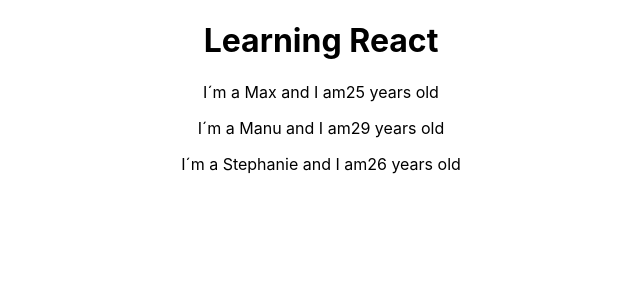
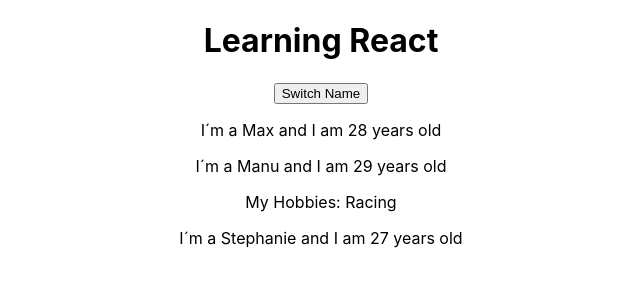
Before and after one commit to divthesign/React, a React (Create React App) app: page / in a window 1280 px wide. Shown: the top 300 px of the page, without its empty margins (319-959 px from the left). Built offline with nearby package versions, Linux system fonts and the light colour scheme.

Commit message:
entendiendo state

```diff
--- a/src/App.js
+++ b/src/App.js
@@ -3,13 +3,22 @@ import './App.css';
 import Person from './Person/Person.js'
 
 class App extends Component {
+  state = {
+    persons: [
+      {name: 'Max', age: 28},
+      {name: 'Manu', age: 29},
+      {name: 'Stephanie', age: 27}
+    ]
+  }
+
   render() {
     return (
       <div className="App">
         <h1>Learning React</h1>
-        <Person name="Max" age="25" />
-        <Person name="Manu" age="29"> And I like swimming </Person>
-        <Person name="Stephanie" age="26" />
+        <button>Switch Name</button>
+        <Person name={this.state.persons[0].name} age={this.state.persons[0].age} />
+        <Person name={this.state.persons[1].name} age={this.state.persons[1].age}>My Hobbies: Racing </Person>
+        <Person name={this.state.persons[2].name} age={this.state.persons[2].age} />
       </div>
     );
     //React se podría escribir así pero no es JSX
--- a/src/Person/Person.js
+++ b/src/Person/Person.js
@@ -2,7 +2,13 @@
 import React from "react";
 
 const person = (props) => {
-    return <p>I´m a {props.name} and I am{props.age} years old</p>
+    return (
+        //children encapsulará todo lo que hay entre las etiquetas
+        <div>
+        <p>I´m a {props.name} and I am {props.age} years old</p>
+        <p>{props.children}</p>
+        </div>
+    )
 }
 
 // exportamos person
```
